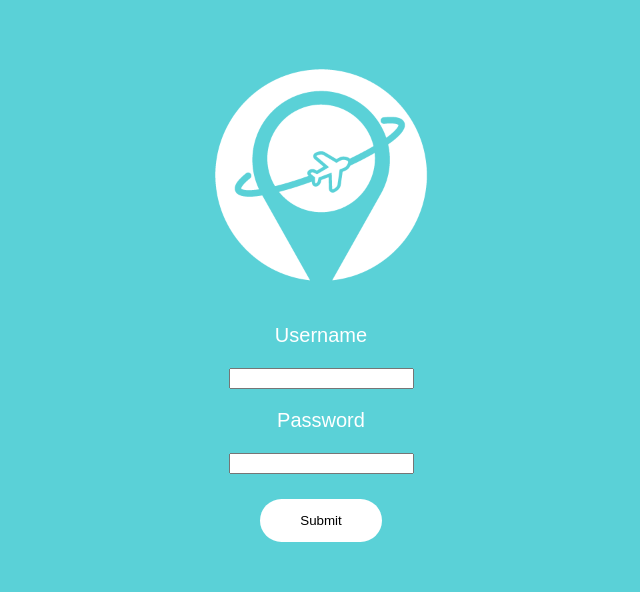
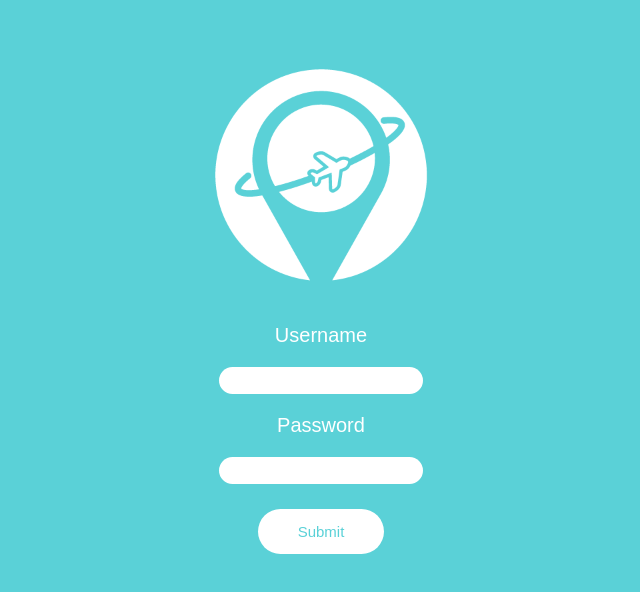
Before and after one commit to Anthony-Verges/roadBook_hackaton2-front, a React (Create React App) app: page / in a window 1280 px wide. Shown: the top 592 px of the page, without its empty margins (319-959 px from the left). Built offline with nearby package versions, Linux system fonts and the light colour scheme.

Commit message:
Add CSS button and color

```diff
--- a/src/Components/HomeLogin.jsx
+++ b/src/Components/HomeLogin.jsx
@@ -8,11 +8,11 @@ const Login = () => {
       <Img src={logo} alt="" />
       <label>
         <Paragraphe>Username</Paragraphe>
-        <input type="text" />
+        <Input type="text" />
       </label>
       <label>
         <Paragraphe>Password</Paragraphe>
-        <input type="password" />
+        <Input type="password" />
       </label>
       <div>
         <Button type="submit">Submit</Button>
@@ -20,6 +20,17 @@ const Login = () => {
     </Form>
   );
 };
+
+const Img = styled.img`
+  width: 250px;
+`;
+
+const Input = styled.input`
+  border-radius: 50px;
+  border-style: none;
+  width: 200px;
+  height: 25px;
+`;
 
 const Form = styled.form`
   background-color: #5ad1d7;
@@ -35,6 +46,8 @@ const Button = styled.button`
   padding: 14px 40px;
   border-style: none;
   margin-top: 25px;
+  color: #5ad1d7;
+  font-size: 15px;
 `;
 
 const Paragraphe = styled.p`
@@ -43,8 +56,4 @@ const Paragraphe = styled.p`
   font-family: “Pragati Narrow”, sans-serif; ;
 `;
 
-const Img = styled.img`
-  width: 250px;
-`;
-
 export default Login;
```
Also changed, not shown: 1 other file (tests, documents, lock files or other folders).
